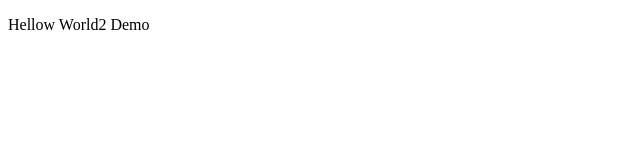
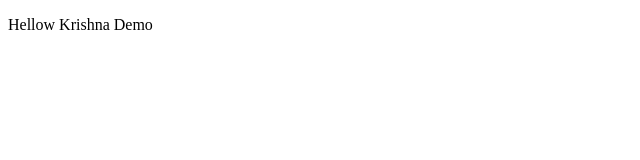
Before and after one commit to posttokrish/remote_add_origin, a plain HTML site: page index.html in a window 1280 px wide. Shown: the full height of the page, 0-640 px from the left. Drawn offline with Linux system fonts and the light colour scheme.

Commit message:
Update index.html
Online

```diff
--- a/index.html
+++ b/index.html
@@ -4,6 +4,6 @@
     <title>This is the title of the webpage2!</title>
   </head>
   <body>
-    <p>Hellow <strong></strong> World2 <strong></strong> Demo</p>
+    <p>Hellow <strong></strong> Krishna <strong></strong> Demo</p>
   </body>
 </html>
```
